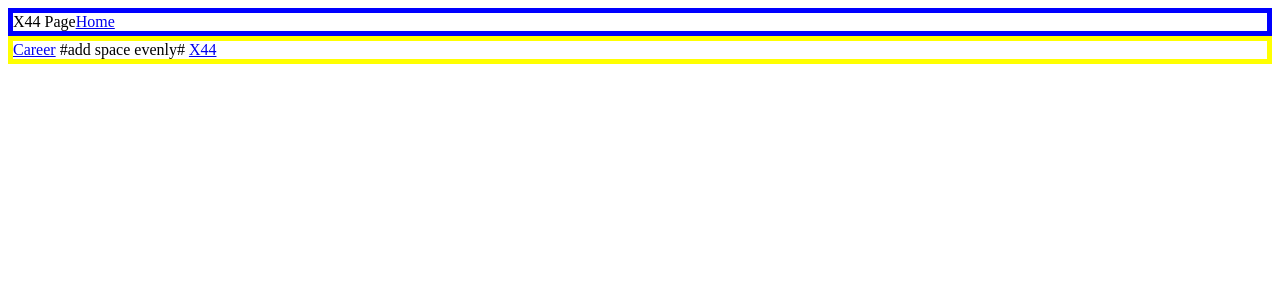
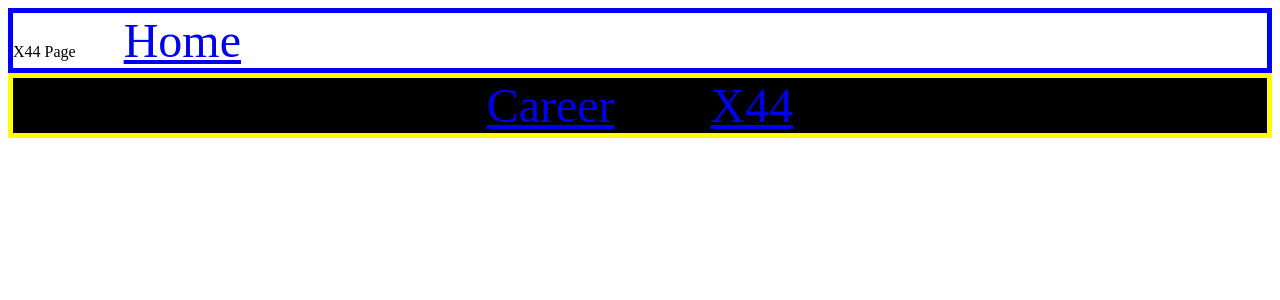
Before and after one commit to FolaJ-Akin/Lewis-Profile, a React (Create React App) app: page /X44 in a window 1280 px wide. Shown: the top 300 px of the page. Built offline with nearby package versions, Linux system fonts and the light colour scheme.

Commit message:
inital design to navbar with bg colour

```diff
--- a/public/stylesheet.css
+++ b/public/stylesheet.css
@@ -44,4 +44,15 @@
 
 .Navbar{
     border: 5px solid yellow;
+    text-align: center;
+    background-color: black;
+    /* justify-content: space-evenly; */
+    /* display: flex; */
 }
+#Link{
+    margin: 3rem;
+    font-size: 3em;
+}
+#Link:hover{
+    box-shadow: 0px 0px 105px #fff;
+}
--- a/src/Navbar.tsx
+++ b/src/Navbar.tsx
@@ -6,7 +6,7 @@ export default function Navbar(): JSX.Element {
       <Link to="/Career" id="Link">
         Career
       </Link>
-      <> #add space evenly# </>
+      {/* <> #add space evenly# </> */}
       <Link to="/X44" id="Link">
         X44
       </Link>
```
